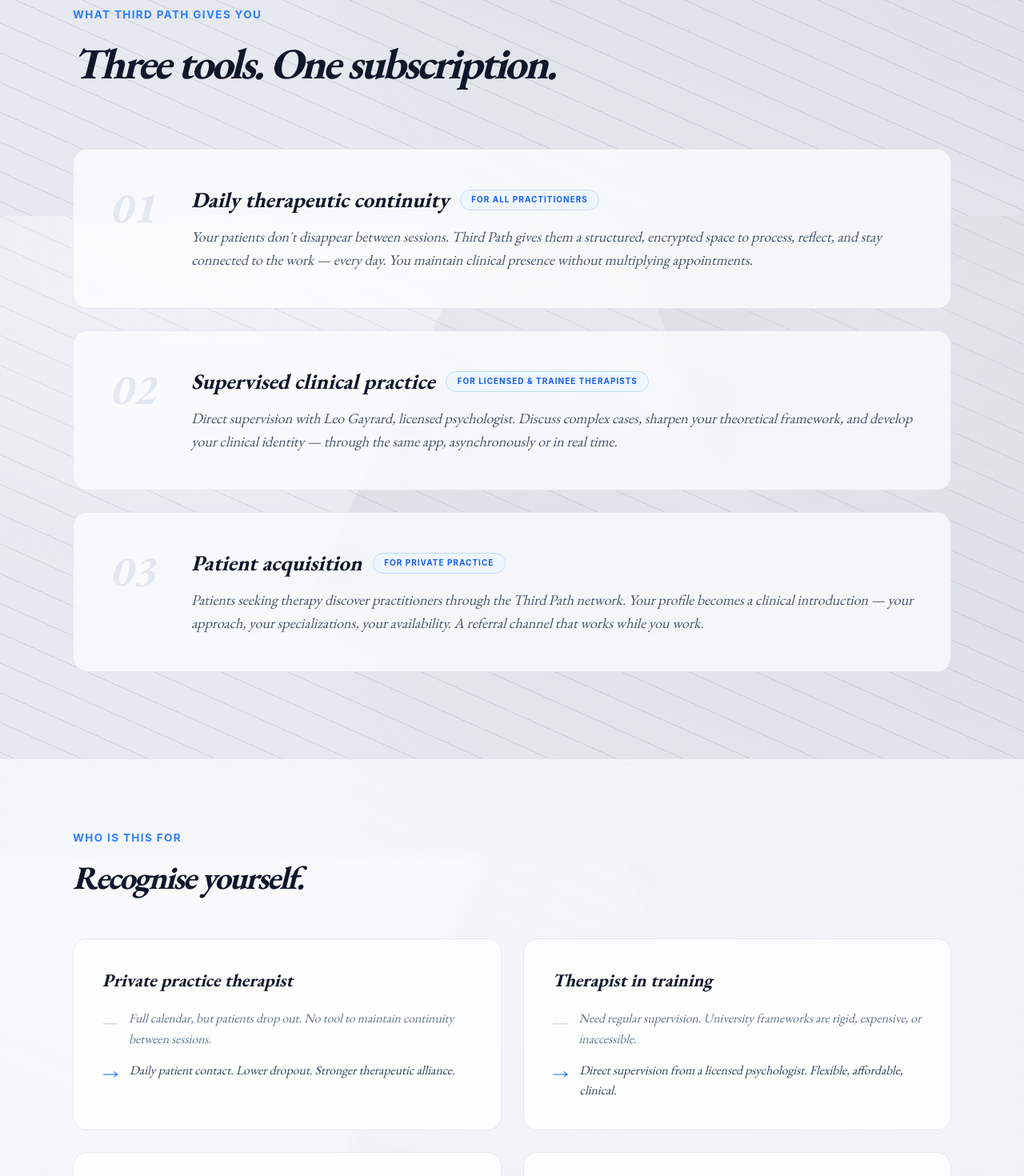
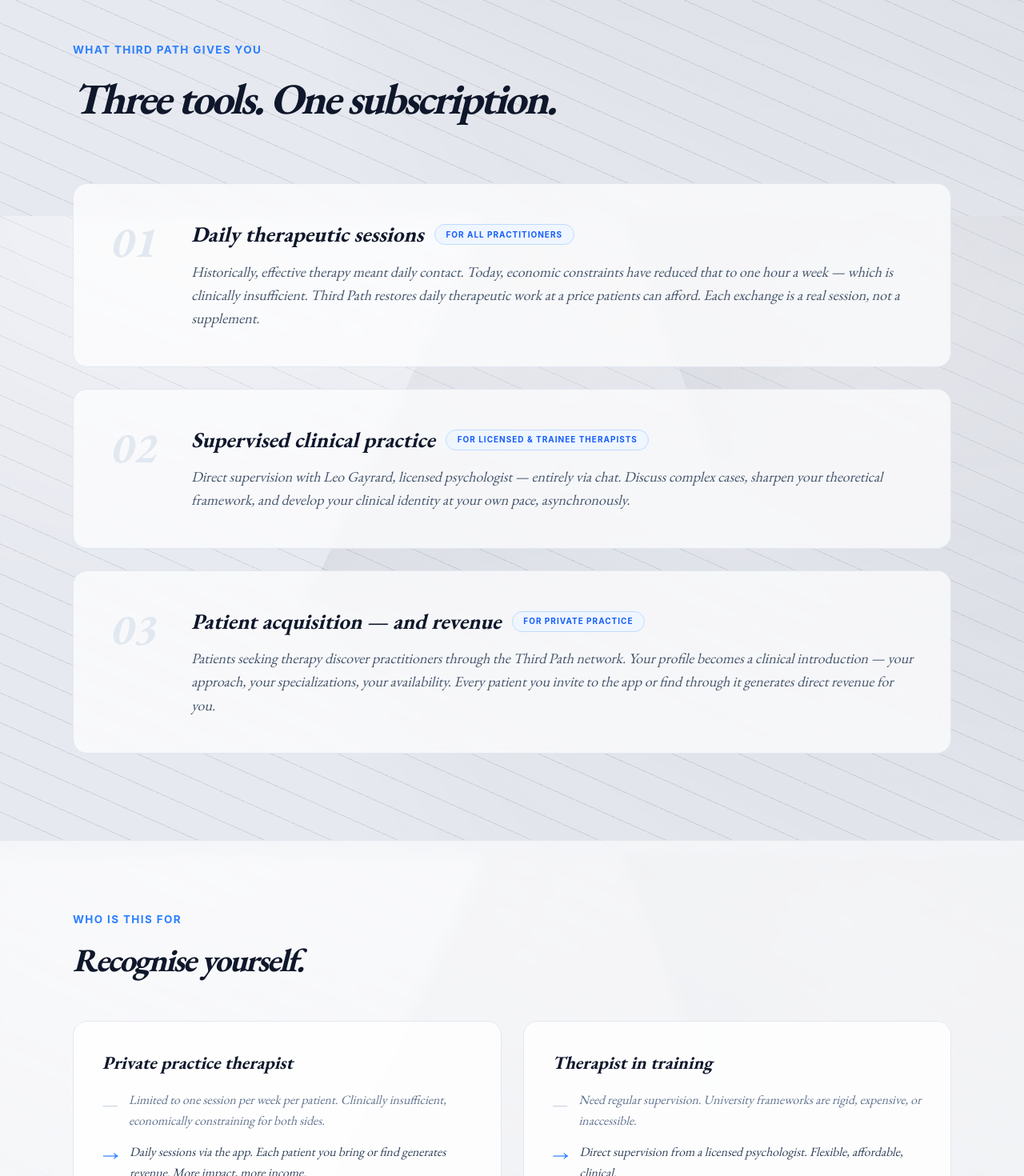
Before and after one commit to LeoParlaforce/thirdpath, a Next.js app: page /for-therapists in a window 1280 px wide. Shown: the part 1330-2800 px from the top of the page at 80% size. Built offline with nearby package versions, Linux system fonts and the light colour scheme.

Commit message:
therapists

```diff
--- a/src/app/for-therapists/page.tsx
+++ b/src/app/for-therapists/page.tsx
@@ -35,20 +35,20 @@
 const useCases = [
   {
     number: "01",
-    title: "Daily therapeutic continuity",
-    description: "Your patients don't disappear between sessions. Third Path gives them a structured, encrypted space to process, reflect, and stay connected to the work — every day. You maintain clinical presence without multiplying appointments.",
+    title: "Daily therapeutic sessions",
+    description: "Historically, effective therapy meant daily contact. Today, economic constraints have reduced that to one hour a week — which is clinically insufficient. Third Path restores daily therapeutic work at a price patients can afford. Each exchange is a real session, not a supplement.",
     tag: "For all practitioners"
   },
   {
     number: "02",
     title: "Supervised clinical practice",
-    description: "Direct supervision with Leo Gayrard, licensed psychologist. Discuss complex cases, sharpen your theoretical framework, and develop your clinical identity — through the same app, asynchronously or in real time.",
+    description: "Direct supervision with Leo Gayrard, licensed psychologist — entirely via chat. Discuss complex cases, sharpen your theoretical framework, and develop your clinical identity at your own pace, asynchronously.",
     tag: "For licensed & trainee therapists"
   },
   {
     number: "03",
-    title: "Patient acquisition",
-    description: "Patients seeking therapy discover practitioners through the Third Path network. Your profile becomes a clinical introduction — your approach, your specializations, your availability. A referral channel that works while you work.",
+    title: "Patient acquisition — and revenue",
+    description: "Patients seeking therapy discover practitioners through the Third Path network. Your profile becomes a clinical introduction — your approach, your specializations, your availability. Every patient you invite to the app or find through it generates direct revenue for you.",
     tag: "For private practice"
   },
 ]
@@ -56,8 +56,8 @@
 const profiles = [
   {
     title: "Private practice therapist",
-    pain: "Full calendar, but patients drop out. No tool to maintain continuity between sessions.",
-    gain: "Daily patient contact. Lower dropout. Stronger therapeutic alliance."
+    pain: "Limited to one session per week per patient. Clinically insufficient, economically constraining for both sides.",
+    gain: "Daily sessions via the app. Each patient you bring or find generates revenue. More impact, more income."
   },
   {
     title: "Therapist in training",
@@ -79,7 +79,7 @@
 const faqs = [
   {
     q: "Is this a replacement for in-person sessions?",
-    a: "No — and this distinction matters clinically. Third Path is a continuity tool. It extends the therapeutic relationship into the daily life of the patient, between sessions. In-person or video sessions remain the core of the work."
+    a: "Yes — and this is the point. Historically, effective therapy required daily contact. Third Path makes that possible again at a price patients can actually afford. Each exchange is a real therapeutic session, not a supplement to one."
   },
   {
     q: "Is the platform clinically secure?",
@@ -87,7 +87,7 @@
   },
   {
     q: "What does supervision look like in practice?",
-    a: "Supervision with Leo Gayrard happens through the app — asynchronous written exchanges or scheduled real-time sessions. You present cases, discuss theoretical frameworks, and receive structured clinical feedback."
+    a: "Supervision with Leo Gayrard happens entirely via chat — asynchronous written exchanges through the app. You present cases, discuss theoretical frameworks, and receive structured clinical feedback at your own pace."
   },
   {
     q: "Can I use this alongside my existing practice management tools?",
@@ -159,7 +159,7 @@
         </h1>
 
         <p className="text-xl md:text-2xl text-slate-500 italic font-light leading-relaxed max-w-2xl mb-12">
-          Historically, effective therapy meant daily contact. The economic reality of modern practice has made that impossible — until now.
+          Historically, effective therapy meant daily contact. Third Path makes that possible again — real sessions, every day, at a price patients can actually afford.
         </p>
 
         <div className="flex flex-col sm:flex-row gap-4">
@@ -287,8 +287,9 @@
 
           <ul className="space-y-3 text-left max-w-sm mx-auto">
             {[
-              "Daily patient channel (encrypted)",
-              "Clinical supervision with Leo Gayrard",
+              "Daily patient sessions (encrypted chat)",
+              "Revenue for every patient you bring or find",
+              "Clinical supervision with Leo Gayrard (chat)",
               "Patient acquisition via the network",
               "No AI — 100% human exchanges",
               "Cancel anytime, no commitment",
@@ -350,11 +351,11 @@
       {/* ── FINAL CTA ── */}
       <section className="max-w-4xl mx-auto px-6 py-16 md:py-24 text-center">
         <h2 className="text-4xl md:text-6xl font-bold italic tracking-tighter mb-6 leading-tight">
-          Your patients need more than{" "}
-          <span className="text-blue-600">one hour a week.</span>
+          Therapy was always meant to be{" "}
+          <span className="text-blue-600">daily.</span>
         </h2>
         <p className="text-slate-500 italic text-lg mb-10 max-w-xl mx-auto leading-relaxed">
-          Third Path is the infrastructure for daily therapeutic work. Built by a psychologist, for psychologists.
+          Third Path restores what therapy was always supposed to be — frequent, accessible, human. Built by a psychologist, for psychologists.
         </p>
         <div className="flex flex-col sm:flex-row gap-4 justify-center">
           <a
```
